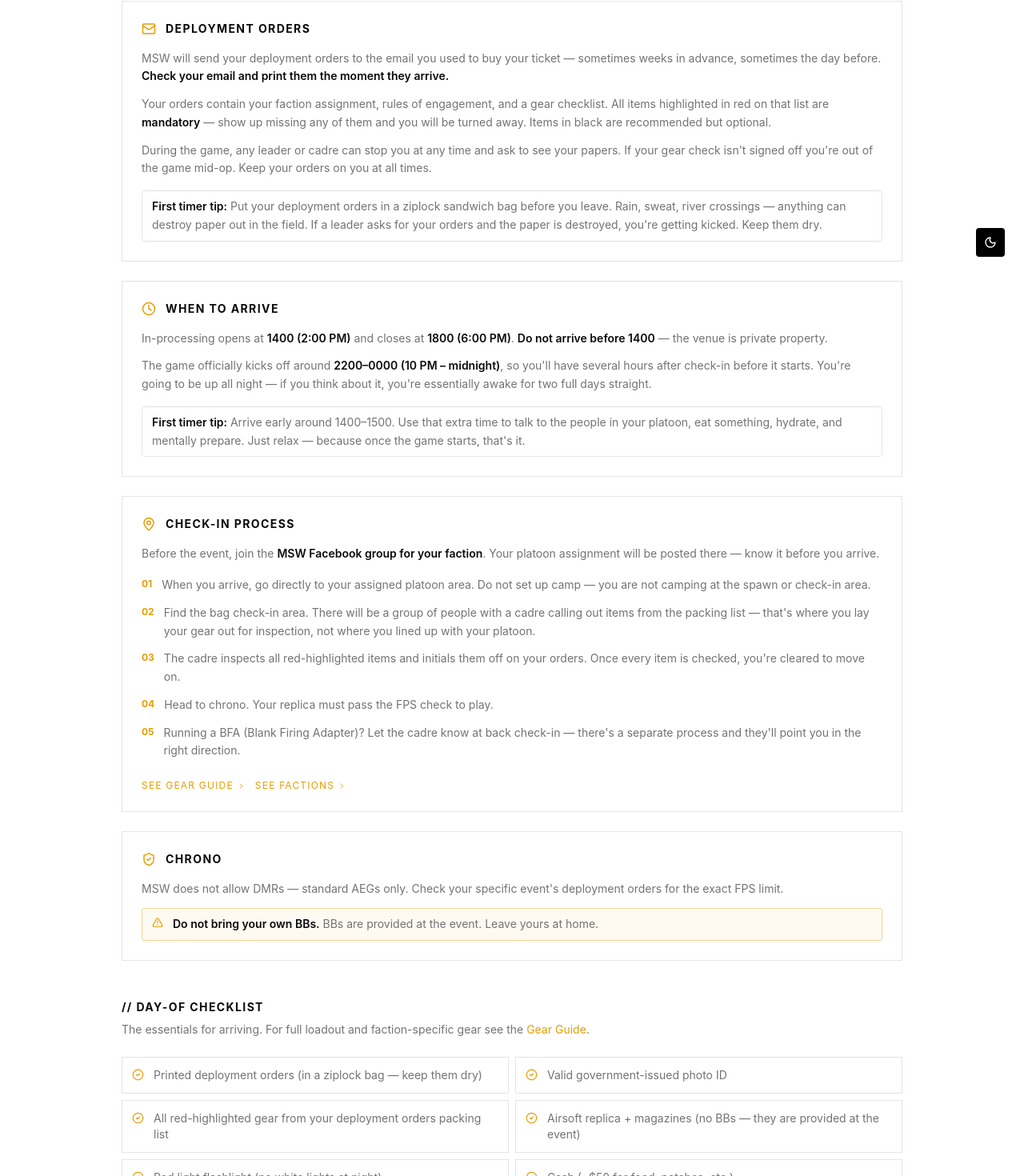
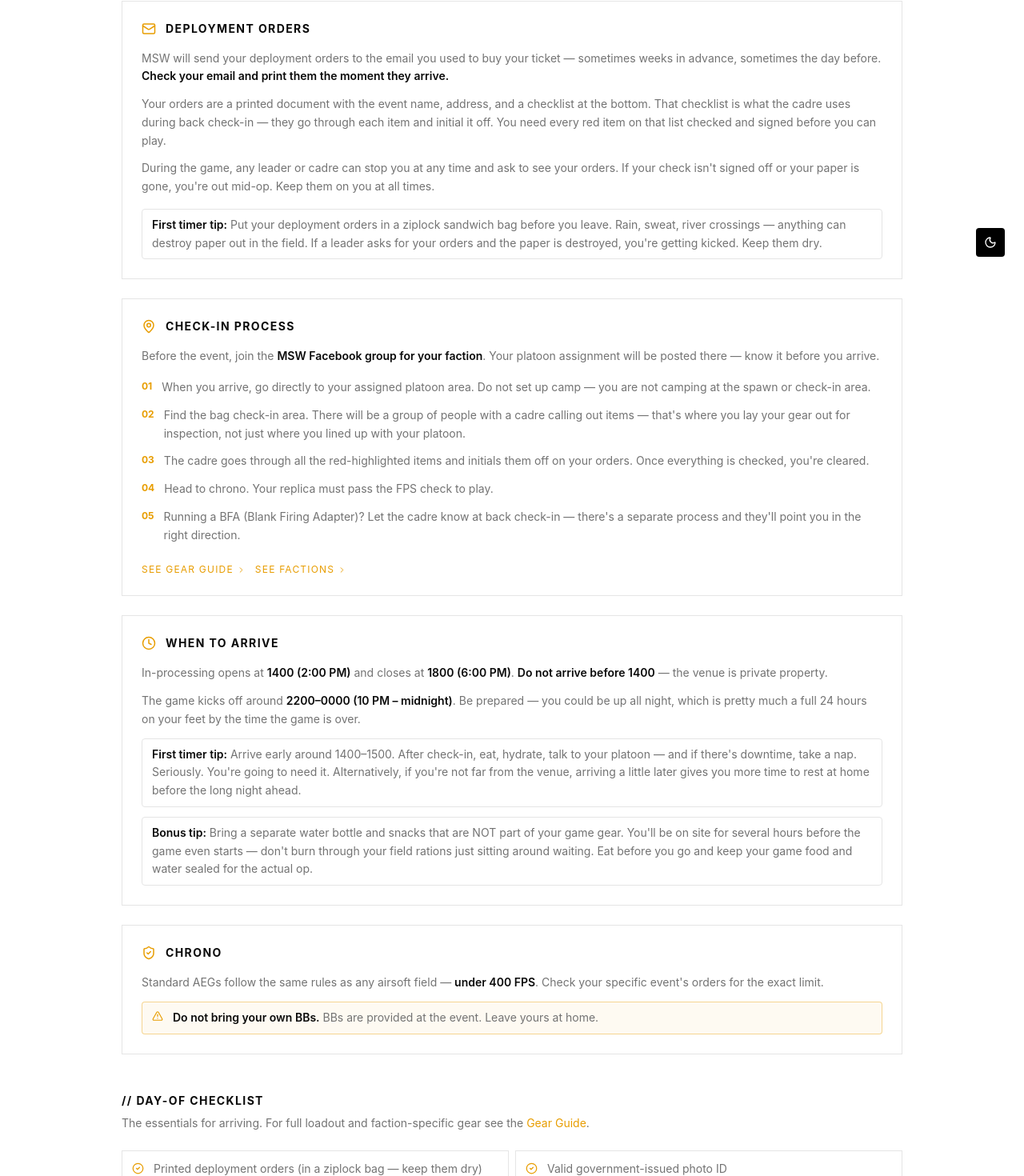
Before and after one commit to DavidAVargas/milsim_ready, a Next.js app: page /newbie/milsim-west/before-you-go in a window 1280 px wide. Shown: the part 455-1925 px from the top of the page at 80% size. Built offline with nearby package versions, Linux system fonts and the light colour scheme.

Commit message:
feat: Before You Go final edits — reorder sections, fix orders description, arrival tips, chrono cleanup

```diff
--- a/app/newbie/milsim-west/before-you-go/page.tsx
+++ b/app/newbie/milsim-west/before-you-go/page.tsx
@@ -11,10 +11,10 @@ export const metadata: Metadata = {
 const ARRIVAL_CHECKLIST = [
   "Printed deployment orders (in a ziplock bag — keep them dry)",
   "Valid government-issued photo ID",
-  "All red-highlighted gear from your deployment orders packing list",
-  "Airsoft replica + magazines (no BBs — they are provided at the event)",
+  "All red-highlighted gear from your deployment orders",
+  "Airsoft replica + magazines (no BBs — provided at the event)",
   "Red light flashlight (no white lights at night)",
-  "Cash (~$50 for food, patches, etc.)",
+  "Cash (~$50 for patches and miscellaneous)",
   "Personal medications",
 ];
 
@@ -61,11 +61,10 @@ export default function BeforeYouGoPage() {
               <span className="font-semibold text-foreground">Check your email and print them the moment they arrive.</span>
             </p>
             <p>
-              Your orders contain your faction assignment, rules of engagement, and a gear checklist. All items highlighted in red on that list are{" "}
-              <span className="font-semibold text-foreground">mandatory</span> — show up missing any of them and you will be turned away. Items in black are recommended but optional.
+              Your orders are a printed document with the event name, address, and a checklist at the bottom. That checklist is what the cadre uses during back check-in — they go through each item and initial it off. You need every red item on that list checked and signed before you can play.
             </p>
             <p>
-              During the game, any leader or cadre can stop you at any time and ask to see your papers. If your gear check isn't signed off you're out of the game mid-op. Keep your orders on you at all times.
+              During the game, any leader or cadre can stop you at any time and ask to see your orders. If your check isn't signed off or your paper is gone, you're out mid-op. Keep them on you at all times.
             </p>
             <div className="mt-1 rounded border border-border bg-background px-3 py-2">
               <span className="font-semibold text-foreground">First timer tip:</span> Put your deployment orders in a ziplock sandwich bag before you leave. Rain, sweat, river crossings — anything can destroy paper out in the field. If a leader asks for your orders and the paper is destroyed, you're getting kicked. Keep them dry.
@@ -73,30 +72,7 @@ export default function BeforeYouGoPage() {
           </div>
         </div>
 
-        {/* Arrival Time */}
-        <div className="border border-border bg-card p-6">
-          <div className="mb-4 flex items-center gap-3">
-            <Clock size={18} className="shrink-0 text-tactical" />
-            <h2 className="font-mono text-sm font-bold tracking-widest uppercase text-foreground">
-              When to Arrive
-            </h2>
-          </div>
-          <div className="flex flex-col gap-3 text-sm leading-relaxed text-muted-foreground">
-            <p>
-              In-processing opens at <span className="font-semibold text-foreground">1400 (2:00 PM)</span> and closes at{" "}
-              <span className="font-semibold text-foreground">1800 (6:00 PM)</span>.{" "}
-              <span className="font-semibold text-foreground">Do not arrive before 1400</span> — the venue is private property.
-            </p>
-            <p>
-              The game officially kicks off around <span className="font-semibold text-foreground">2200–0000 (10 PM – midnight)</span>, so you'll have several hours after check-in before it starts. You're going to be up all night — if you think about it, you're essentially awake for two full days straight.
-            </p>
-            <div className="mt-1 rounded border border-border bg-background px-3 py-2">
-              <span className="font-semibold text-foreground">First timer tip:</span> Arrive early around 1400–1500. Use that extra time to talk to the people in your platoon, eat something, hydrate, and mentally prepare. Just relax — because once the game starts, that's it.
-            </div>
-          </div>
-        </div>
-
-        {/* Check-in Process */}
+        {/* Check-in Process — intentionally before When to Arrive */}
         <div className="border border-border bg-card p-6">
           <div className="mb-4 flex items-center gap-3">
             <MapPin size={18} className="shrink-0 text-tactical" />
@@ -108,7 +84,6 @@ export default function BeforeYouGoPage() {
             <p>
               Before the event, join the <span className="font-semibold text-foreground">MSW Facebook group for your faction</span>. Your platoon assignment will be posted there — know it before you arrive.
             </p>
-
             <ol className="flex flex-col gap-3">
               {[
                 {
@@ -117,11 +92,11 @@ export default function BeforeYouGoPage() {
                 },
                 {
                   step: "02",
-                  text: "Find the bag check-in area. There will be a group of people with a cadre calling out items from the packing list — that's where you lay your gear out for inspection, not where you lined up with your platoon.",
+                  text: "Find the bag check-in area. There will be a group of people with a cadre calling out items — that's where you lay your gear out for inspection, not just where you lined up with your platoon.",
                 },
                 {
                   step: "03",
-                  text: "The cadre inspects all red-highlighted items and initials them off on your orders. Once every item is checked, you're cleared to move on.",
+                  text: "The cadre goes through all the red-highlighted items and initials them off on your orders. Once everything is checked, you're cleared.",
                 },
                 {
                   step: "04",
@@ -138,7 +113,6 @@ export default function BeforeYouGoPage() {
                 </li>
               ))}
             </ol>
-
             <div className="mt-2 flex flex-wrap gap-3">
               <Link
                 href="/newbie/milsim-west/gear"
@@ -156,6 +130,32 @@ export default function BeforeYouGoPage() {
           </div>
         </div>
 
+        {/* When to Arrive */}
+        <div className="border border-border bg-card p-6">
+          <div className="mb-4 flex items-center gap-3">
+            <Clock size={18} className="shrink-0 text-tactical" />
+            <h2 className="font-mono text-sm font-bold tracking-widest uppercase text-foreground">
+              When to Arrive
+            </h2>
+          </div>
+          <div className="flex flex-col gap-3 text-sm leading-relaxed text-muted-foreground">
+            <p>
+              In-processing opens at <span className="font-semibold text-foreground">1400 (2:00 PM)</span> and closes at{" "}
+              <span className="font-semibold text-foreground">1800 (6:00 PM)</span>.{" "}
+              <span className="font-semibold text-foreground">Do not arrive before 1400</span> — the venue is private property.
+            </p>
+            <p>
+              The game kicks off around <span className="font-semibold text-foreground">2200–0000 (10 PM – midnight)</span>. Be prepared — you could be up all night, which is pretty much a full 24 hours on your feet by the time the game is over.
+            </p>
+            <div className="rounded border border-border bg-background px-3 py-2">
+              <span className="font-semibold text-foreground">First timer tip:</span> Arrive early around 1400–1500. After check-in, eat, hydrate, talk to your platoon — and if there's downtime, take a nap. Seriously. You're going to need it. Alternatively, if you're not far from the venue, arriving a little later gives you more time to rest at home before the long night ahead.
+            </div>
+            <div className="rounded border border-border bg-background px-3 py-2">
+              <span className="font-semibold text-foreground">Bonus tip:</span> Bring a separate water bottle and snacks that are NOT part of your game gear. You'll be on site for several hours before the game even starts — don't burn through your field rations just sitting around waiting. Eat before you go and keep your game food and water sealed for the actual op.
+            </div>
+          </div>
+        </div>
+
         {/* Chrono */}
         <div className="border border-border bg-card p-6">
           <div className="mb-4 flex items-center gap-3">
@@ -166,7 +166,8 @@ export default function BeforeYouGoPage() {
           </div>
           <div className="flex flex-col gap-3 text-sm leading-relaxed text-muted-foreground">
             <p>
-              MSW does not allow DMRs — standard AEGs only. Check your specific event's deployment orders for the exact FPS limit.
+              Standard AEGs follow the same rules as any airsoft field —{" "}
+              <span className="font-semibold text-foreground">under 400 FPS</span>. Check your specific event's orders for the exact limit.
             </p>
             <div className="flex items-start gap-3 rounded border border-tactical/40 bg-tactical/5 px-3 py-2">
               <AlertTriangle size={14} className="mt-0.5 shrink-0 text-tactical" />
@@ -177,6 +178,7 @@ export default function BeforeYouGoPage() {
             </div>
           </div>
         </div>
+
       </div>
 
       {/* Packing checklist */}
```
